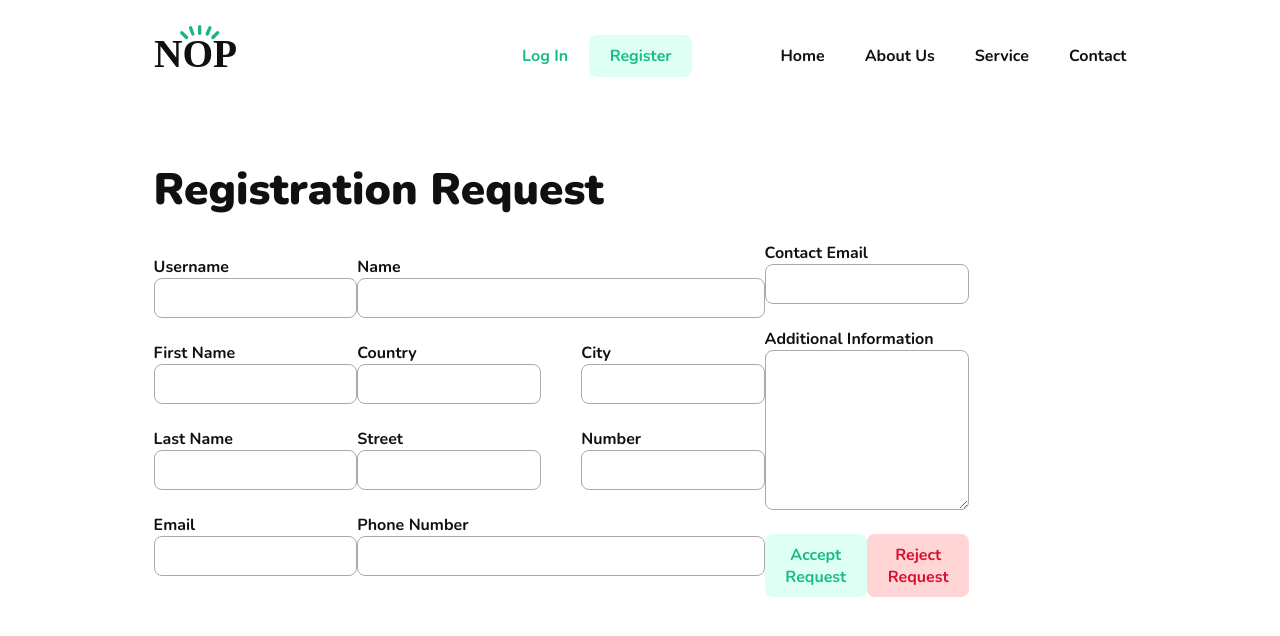
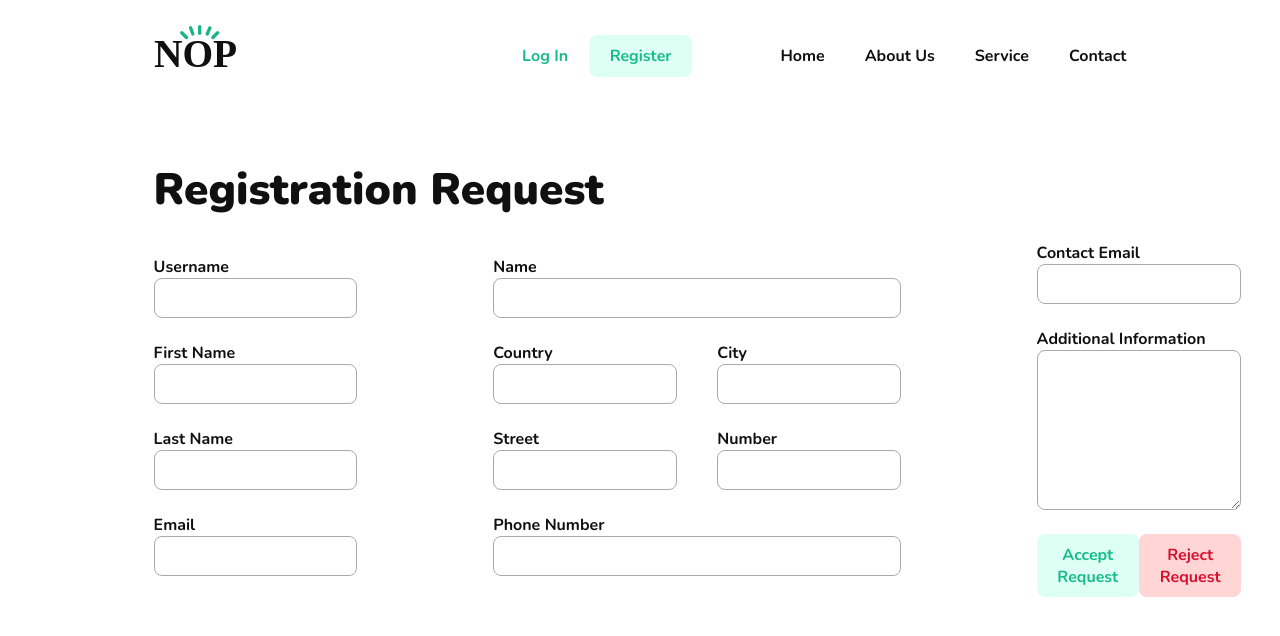
Before and after one commit to eugen1701/nopFront, a React (Create React App) app: page /admin in a window 1280 px wide. Shown: the top 636 px of the page. Built offline with nearby package versions, Linux system fonts and the light colour scheme; no server answers.

Commit message:
Small modifications on looks

```diff
--- a/src/pages/admin-page/AdminPage.scss
+++ b/src/pages/admin-page/AdminPage.scss
@@ -0,0 +1,3 @@
+#admin-page{
+  gap: 8.5em
+}
```
